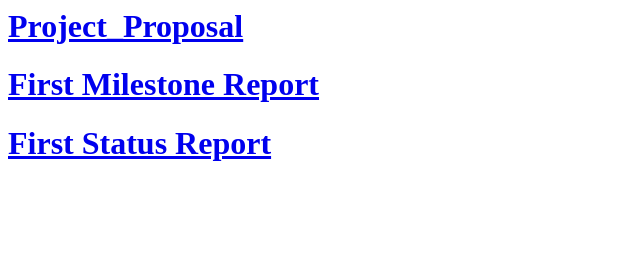
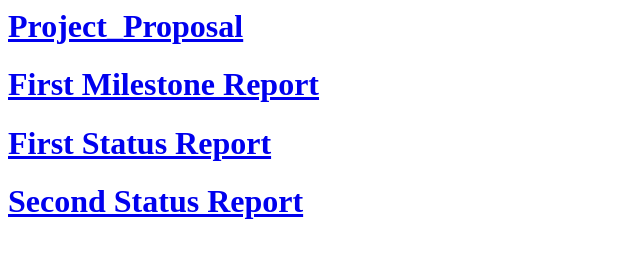
Before and after one commit to anlunx/anlunx.github.io, a plain HTML site: page index.html in a window 1280 px wide. Shown: the whole page, without its empty margins (0-640 px from the left). Drawn offline with Linux system fonts and the light colour scheme.

Commit message:
second report

```diff
--- a/index.html
+++ b/index.html
@@ -1,3 +1,4 @@
 <h1> <a href="Project_Proposal.pdf">Project_Proposal </a> </h1>
 <h1> <a href="report.pdf"> First Milestone Report </a> </h1>
 <h1> <a href="Firststatusreport.pdf">First Status Report </a> </h1>
+<h1> <a href="second.pdf">Second Status Report </a> </h1>
```
Also changed, not shown: 1 other file.
